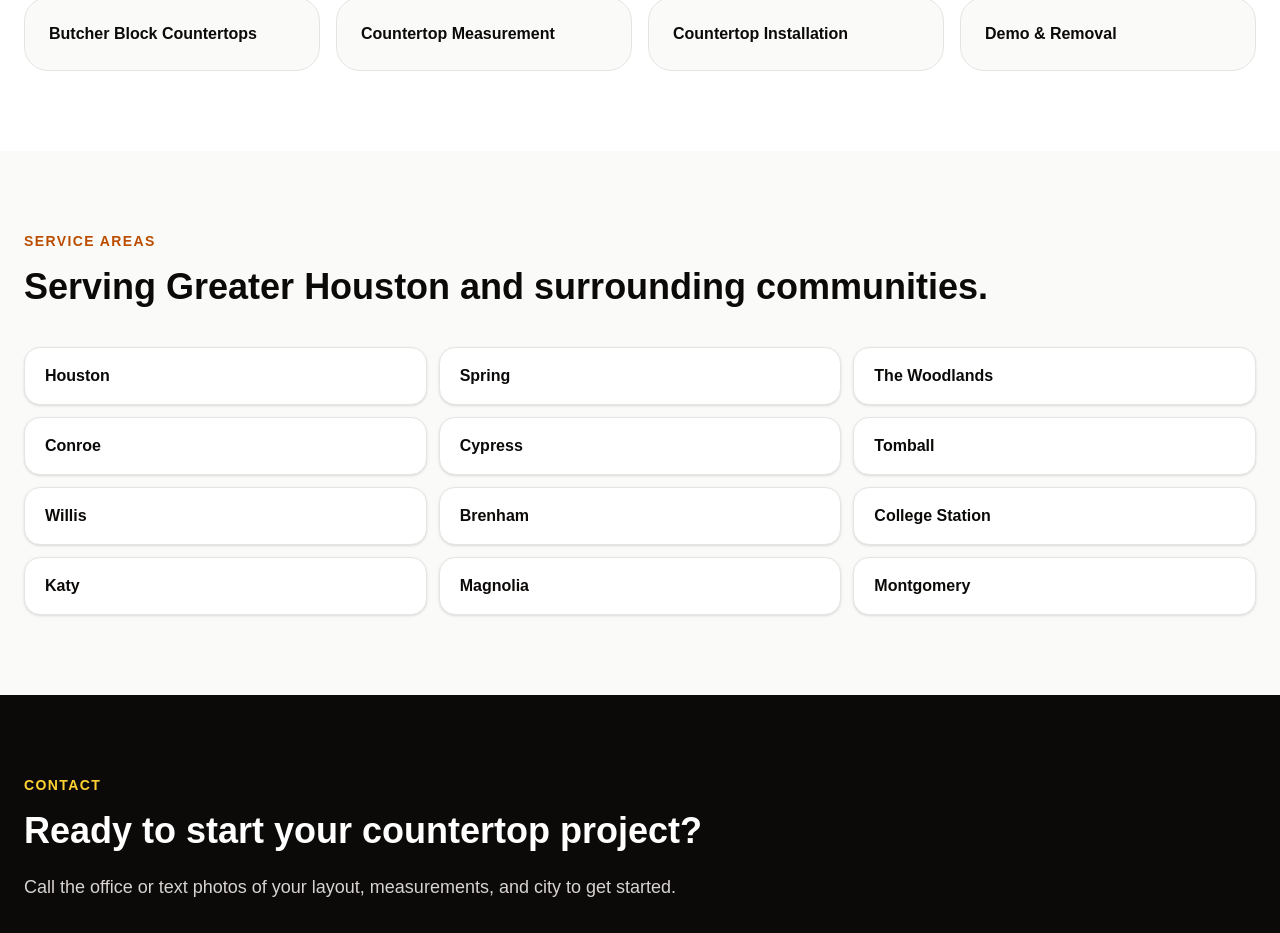
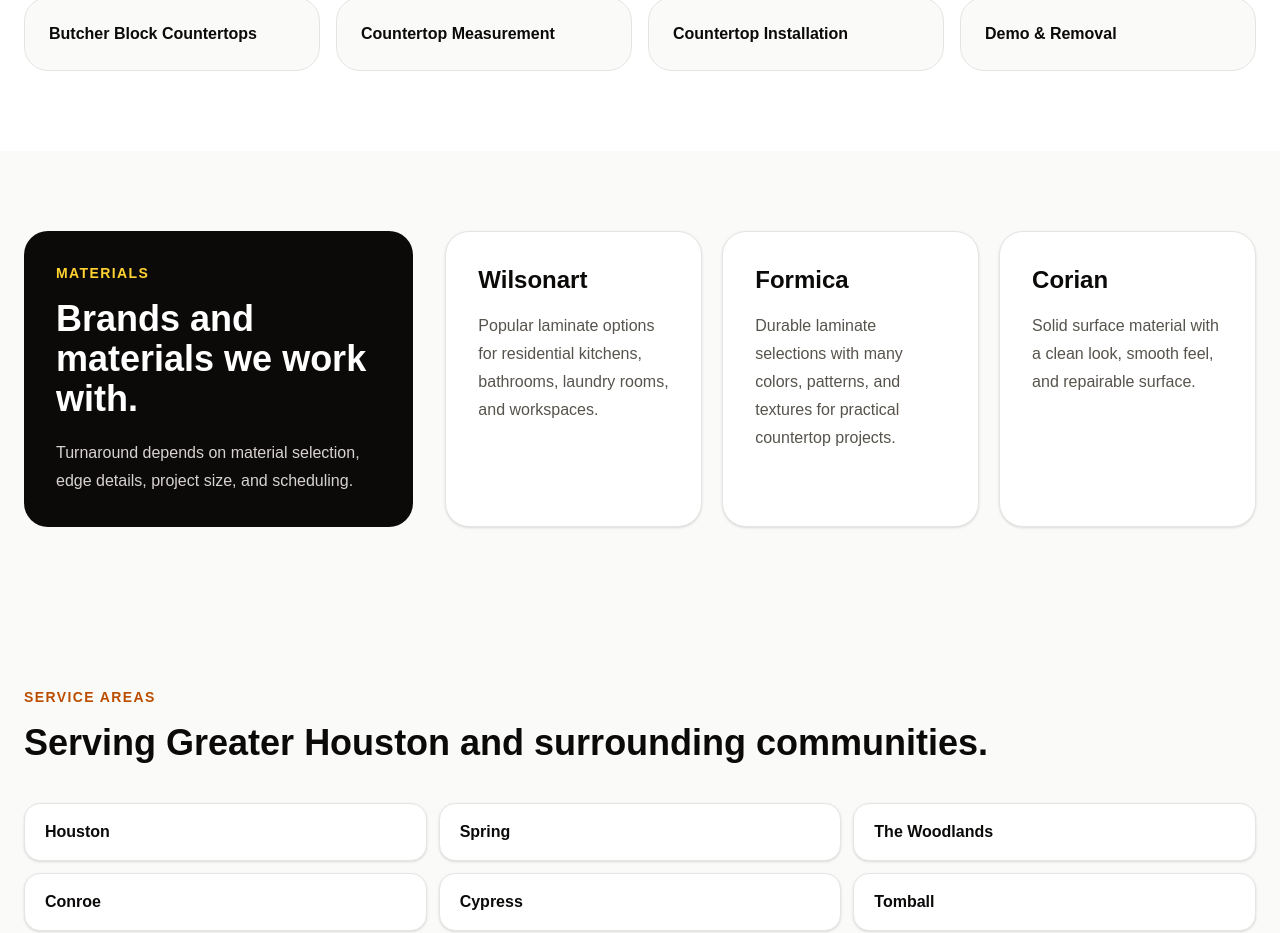
Before and after one commit to antg186/precision-countertops, a Next.js app: page / in a window 1280 px wide. Shown: the part 1558-2491 px from the top of the page. Built offline with nearby package versions, Linux system fonts and the light colour scheme.

Commit message:
Add countertop materials section

```diff
--- a/src/app/page.js
+++ b/src/app/page.js
@@ -183,6 +183,48 @@
         </div>
       </section>
 
+            <section className="mx-auto grid max-w-7xl gap-8 px-6 py-20 lg:grid-cols-3">
+        <div className="rounded-3xl bg-stone-950 p-8 text-white">
+          <p className="text-sm font-bold uppercase tracking-widest text-amber-300">
+            Materials
+          </p>
+
+          <h2 className="mt-4 text-4xl font-bold">
+            Brands and materials we work with.
+          </h2>
+
+          <p className="mt-5 leading-7 text-stone-300">
+            Turnaround depends on material selection, edge details, project size,
+            and scheduling.
+          </p>
+        </div>
+
+        <div className="grid gap-5 sm:grid-cols-3 lg:col-span-2">
+          {[
+            {
+              title: "Wilsonart",
+              text: "Popular laminate options for residential kitchens, bathrooms, laundry rooms, and workspaces.",
+            },
+            {
+              title: "Formica",
+              text: "Durable laminate selections with many colors, patterns, and textures for practical countertop projects.",
+            },
+            {
+              title: "Corian",
+              text: "Solid surface material with a clean look, smooth feel, and repairable surface.",
+            },
+          ].map((item) => (
+            <div
+              key={item.title}
+              className="rounded-3xl border border-stone-200 bg-white p-8 shadow-sm"
+            >
+              <h3 className="text-2xl font-bold">{item.title}</h3>
+              <p className="mt-4 leading-7 text-stone-600">{item.text}</p>
+            </div>
+          ))}
+        </div>
+      </section>
+
       <section className="mx-auto max-w-7xl px-6 py-20">
         <p className="text-sm font-bold uppercase tracking-widest text-amber-700">
           Service Areas
```
